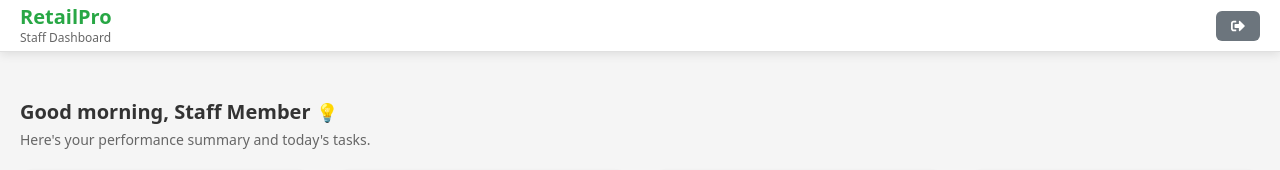
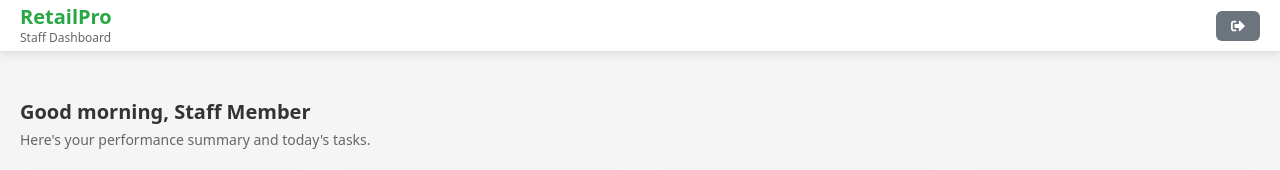
Before and after one commit to sharvani67/shree-shashwat-sales, a React (Create React App) app: page /staffdashboard in a window 1280 px wide. Shown: the top 170 px of the page. Built offline with nearby package versions, Linux system fonts and the light colour scheme; what @react-pdf/renderer would draw is missing.

Commit message:
added name

```diff
--- a/src/Component/Panels/Staff/StaffPages/StaffDashboard.js
+++ b/src/Component/Panels/Staff/StaffPages/StaffDashboard.js
@@ -4,12 +4,14 @@ import "./StaffDashboard.css";
 import { Link } from "react-router-dom";
 
 function StaffDashboard() {
+  const user = JSON.parse(localStorage.getItem("user"));
+  const staffName = user?.name || "Staff Member";
   return (
     <StaffMobileLayout>
       <div className="staff-dashboard-mobile">
         {/* Header Section */}
         <header className="dashboard-header">
-          <h1>Good morning, Staff Member <span className="emoji">💡</span></h1>
+          <h1>Good morning, {staffName} <span className="emoji"></span></h1>
           <p>Here's your performance summary and today's tasks.</p>
         </header>
 
```
